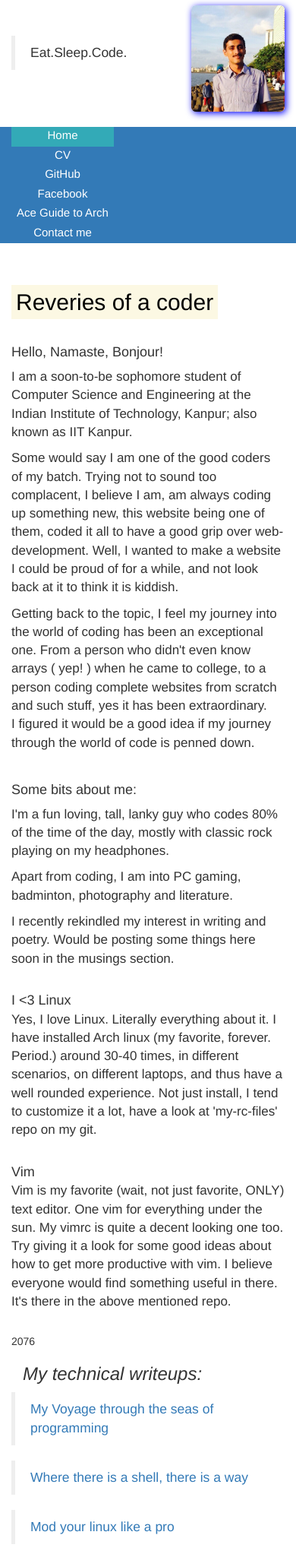
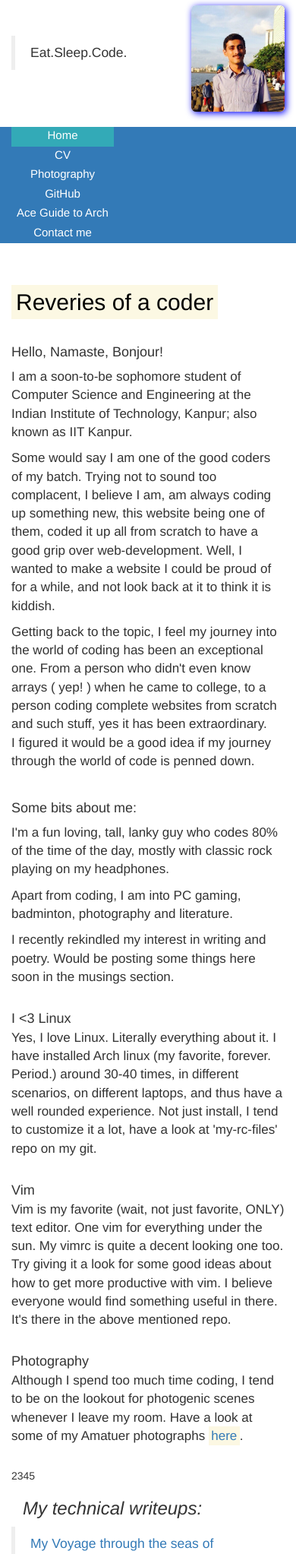
Before and after one commit to saksham0808/homepage, a PHP site: page / in a window 390 px wide. Shown: the part 201-2246 px from the top of the page at 76% size. Run offline with PHP 8.4, Linux system fonts and the light colour scheme; some libraries are stand-ins or nearby versions.

Commit message:
Photography added to navbar. Added auto sizing in navbar according to number of items.

```diff
--- a/carousel.php
+++ b/carousel.php
@@ -55,7 +55,8 @@ $(document).ready(function(){
 
 
 		<div class="row">
-			<div class="col-sm-12">
+			<div class="col-sm-2"></div>
+			<div class="col-sm-8">
 <!-- Code for carousel -->
 <div class="container" align="center">
   <div id="myCarousel" class="carousel slide" style="width:500px;">
@@ -101,6 +102,7 @@ $(document).ready(function(){
 </div>
 <!--Code for carousel finish-->
 			</div>
+			<div class="col-sm-2"></div>
 		</div>
 
 	</body>
--- a/header.php
+++ b/header.php
@@ -1,5 +1,5 @@
 <?php
-$headeritems = array("index.php"=>"Home", "cv.php"=>"CV", "https://github.com/saksham0808"=>"GitHub", "https://facebook.com/saksham08"=>"Facebook", "Arch.pdf"=>"Ace Guide to Arch Linux", "contact.php"=>"Contact me");
+$headeritems = array("index.php"=>"Home", "cv.php"=>"CV", "carousel.php"=>"Photography", "https://github.com/saksham0808"=>"GitHub", "Arch.pdf"=>"Ace Guide to Arch Linux", "contact.php"=>"Contact me");
 $headerwidth = "2";
 
 $aloo = "index.php";
@@ -43,7 +43,7 @@ echo '
 // Display each header item, reading from the associative array defined.
 foreach($headeritems as $link=>$dname)
 {
-	echo '<div class="col-sm-2">
+	echo '<div class="col-sm-' . $headerwidth . '">
 			<a class="' . echoclass($link) . '" href="' . $link . '">' . $dname . '</a>
 		  </div>
 		';
--- a/reverie.txt
+++ b/reverie.txt
@@ -2,7 +2,7 @@
 <p>
 I am a soon-to-be sophomore student of Computer Science and Engineering at the Indian Institute of Technology, Kanpur; also known as IIT Kanpur.<br></p>
 <p>
-Some would say I am one of the good coders of my batch. Trying not to sound too complacent, I believe I am, am always coding up something new, this website being one of them, coded it all to have a good grip over web-development. Well, I wanted to make a website I could be proud of for a while, and not look back at it to think it is kiddish.</p>
+Some would say I am one of the good coders of my batch. Trying not to sound too complacent, I believe I am, am always coding up something new, this website being one of them, coded it up all from scratch to have a good grip over web-development. Well, I wanted to make a website I could be proud of for a while, and not look back at it to think it is kiddish.</p>
 <p>Getting back to the topic, I feel my journey into the world of coding has been an exceptional one. From a person who didn't even know arrays ( yep! ) when he came to college, to a person coding complete websites from scratch and such stuff, yes it has been extraordinary. <br>
 I figured it would be a good idea if my journey through the world of code is penned down.
 </p>
@@ -23,3 +23,7 @@ I figured it would be a good idea if my journey through the world of code is pen
 	<span>Vim</span>
 	<p>Vim is my favorite (wait, not just favorite, ONLY) text editor. One vim for everything under the sun. My vimrc is quite a decent looking one too. Try giving it a look for some good ideas about how to get more productive with vim. I believe everyone would find something useful in there. It's there in the above mentioned repo.</p>
 <br>
+	<span>Photography</span>
+	<p>Although I spend too much time coding, I tend to be on the lookout for photogenic scenes whenever I leave my room. Have a look at some of my Amatuer photographs <mark><a href="carousel.php">here</a></mark>.</p>
+<br>
+</div>
```
